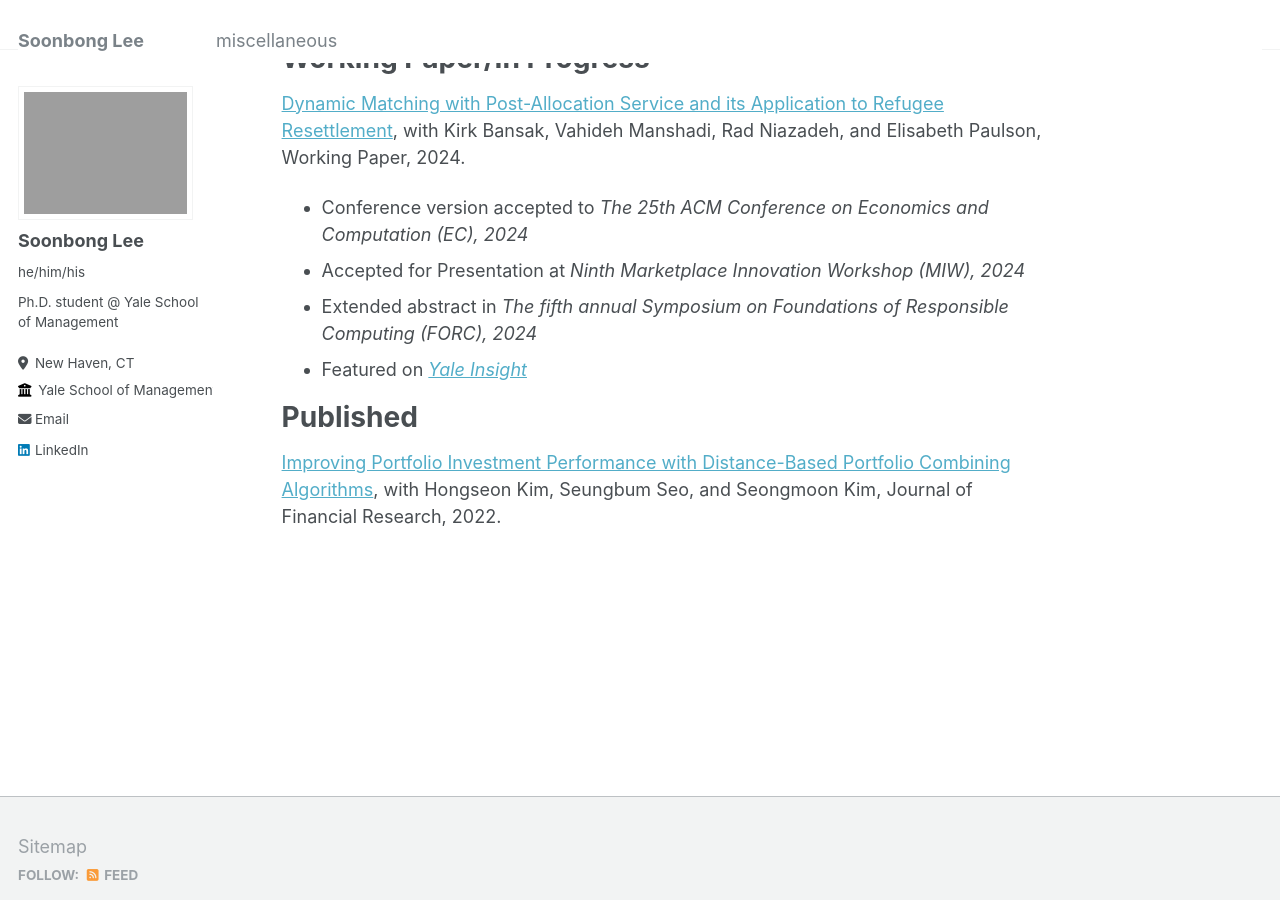
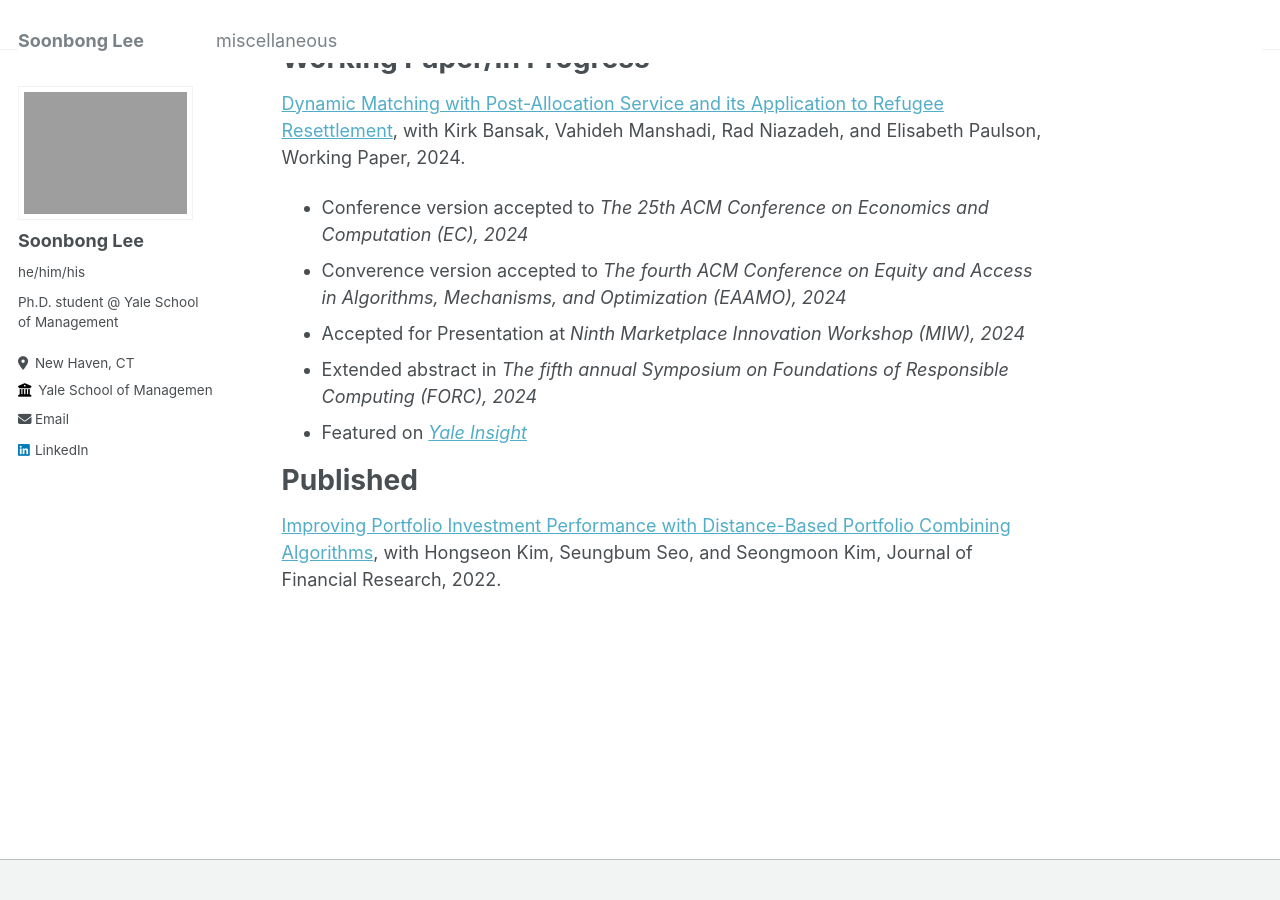
Before and after one commit to soonbong-lee/soonbong-lee.github.io, a Jekyll site: the page built from _pages/about.md, in a window 1280 px wide and 900 px high, scrolled down 415 px. Built offline with Jekyll 4.4.1, drawn with Linux system fonts in a browser that asks for light colours.

Commit message:
Update about.md

```diff
--- a/_pages/about.md
+++ b/_pages/about.md
@@ -20,6 +20,7 @@ Working Paper/In Progress
 [Dynamic Matching with Post-Allocation Service and its Application to Refugee Resettlement](https://papers.ssrn.com/sol3/papers.cfm?abstract_id=4748762), with Kirk Bansak, Vahideh Manshadi, Rad Niazadeh, and Elisabeth Paulson, Working Paper, 2024.
 
 - Conference version accepted to *The 25th ACM Conference on Economics and Computation (EC), 2024*
+- Converence version accepted to *The fourth ACM Conference on Equity and Access in Algorithms, Mechanisms, and Optimization (EAAMO), 2024*
 - Accepted for Presentation at *Ninth Marketplace Innovation Workshop (MIW), 2024*
 - Extended abstract in *The fifth annual Symposium on Foundations of Responsible Computing (FORC), 2024*
 - Featured on [*Yale Insight*](https://insights.som.yale.edu/insights/using-operations-research-to-improve-the-refugee-resettlement-process)
```
